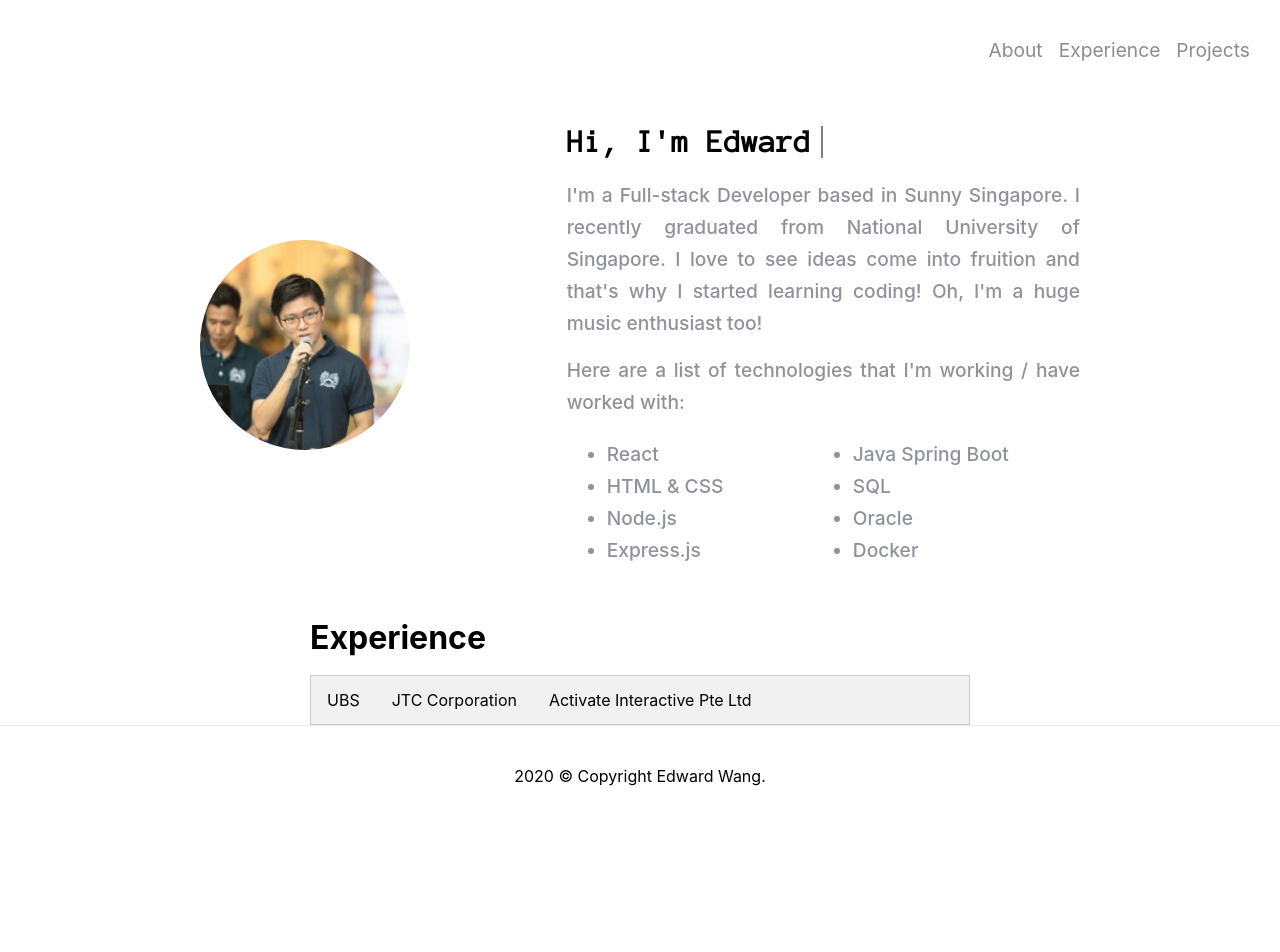
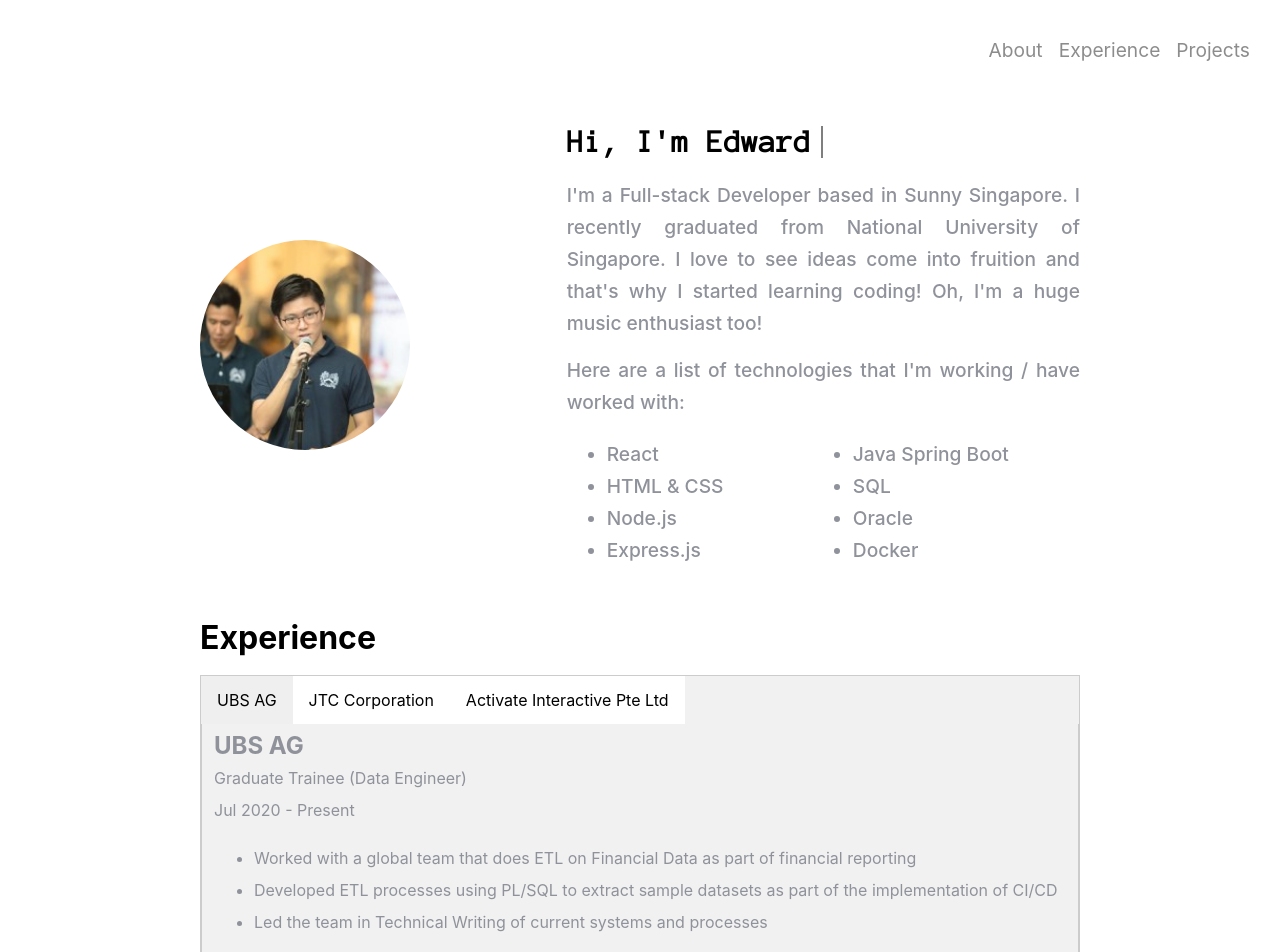
Before and after one commit to wardzxzxc/portfolio-front, a Next.js app: page / in a window 1280 px wide. Shown: the top 952 px of the page. Before the commit the page ends 825 px from the top, so only its background shows below. Built offline with nearby package versions, Linux system fonts and the light colour scheme.

Commit message:
added tab content for experience

```diff
--- a/components/Experience.js
+++ b/components/Experience.js
@@ -5,7 +5,7 @@ import Tabs from "./Tabs";
 export const Experience = (props) => {
   return (
     <MainContainer container>
-      <Grid item md={9}>
+      <Grid item md={10} lg={12}>
         <h1>Experience</h1>
         <Tabs {...props} />
       </Grid>
--- a/components/Introduction.js
+++ b/components/Introduction.js
@@ -78,7 +78,7 @@ const Greeting = styled.h1`
     align-self: center;
   }
 `;
-const Description = styled.p`
+const Description = styled.div`
   font-weight: 500;
   color: #8f929a;
   font-size: 1.2rem;
--- /dev/null
+++ b/components/TabContent.js
@@ -0,0 +1,50 @@
+import { faBorderNone } from "@fortawesome/free-solid-svg-icons";
+import { render } from "react-dom";
+import styled from "styled-components";
+
+export const TabContent = (props) => {
+  const { experience } = props;
+
+  var date;
+  if (experience.present) {
+    date = <Dates>{experience.startDate} - Present</Dates>;
+  } else {
+    date = (
+      <Dates>
+        {experience.startDate} - {experience.endDate}
+      </Dates>
+    );
+  }
+
+  return (
+    <MainContainer container>
+      <CompanyName> {experience.company}</CompanyName>
+      <Experience>{experience.role}</Experience>
+      {date}
+      <ul>
+        <li>{experience.firstDescription}</li>
+        <li>{experience.secondDescription}</li>
+        <li>{experience.thirdDescription}</li>
+      </ul>
+    </MainContainer>
+  );
+};
+
+const Dates = styled.p`
+  margin: 0;
+`;
+
+const Experience = styled.p`
+  margin: 0;
+`;
+
+const CompanyName = styled.h2`
+  margin: 0;
+`;
+
+const MainContainer = styled.div`
+  padding: 6px 12px;
+  border: 1px solid #ccc;
+  border-top: none;
+  color: #8f929a;
+`;
--- a/components/Tabs.js
+++ b/components/Tabs.js
@@ -1,56 +1,83 @@
-import { faBorderNone } from "@fortawesome/free-solid-svg-icons";
-import { render } from "react-dom";
 import styled from "styled-components";
+import { TabContent } from "./TabContent";
 
 export const Tabs = (props) => {
   const {
-    toggleUbs,
-    ubsState,
-    toggleJtc,
-    jtcState,
-    toggleActivate,
-    activateState,
+    currentActiveTab,
+    setUbsActive,
+    setJtcActive,
+    setActivateActive,
   } = props;
 
-  const displayUbs = async () => {
-    console.log(ubsState);
-    if (ubsState) {
-      toggleUbs();
-      return <TabContent id="UBS">Work at UBS</TabContent>;
-    } else {
-      toggleUbs();
-      return null;
-    }
+  const ubsExperience = {
+    company: "UBS AG",
+    startDate: "Jul 2020",
+    endDate: null,
+    present: true,
+    role: "Graduate Trainee (Data Engineer)",
+    department: "Finance IT, Group Technology",
+    firstDescription:
+      "Worked with a global team that does ETL on Financial Data as part of financial reporting",
+    secondDescription:
+      "Developed ETL processes using PL/SQL to extract sample datasets as part of the implementation of CI/CD",
+    thirdDescription:
+      "Led the team in Technical Writing of current systems and processes",
   };
 
-  const displayJtc = async () => {
-    if (jtcState) {
-      toggleJtc();
-      return <TabContent id="UBS">Work at UBS</TabContent>;
-    } else {
-      toggleJtc();
-      return null;
-    }
+  const jtcExperience = {
+    company: "JTC Corporation",
+    startDate: "Jan 2019",
+    endDate: "Jun 2019",
+    present: false,
+    role: "App Developer Intern",
+    department: "Estate App",
+    firstDescription:
+      "Built a full-stack mobile app that provides users with a platform to report cyber incidents, using Ionic, Express.js and MongoDb, which aims to cut down duration needed to file a report",
+    secondDescription:
+      "Developed different sets of REST APIs for client tier to consume using Express.js",
+    thirdDescription:
+      "Designed software architecture using microservices architecture and deployed it with Docker and Microsoft Azure",
   };
 
-  const displayActivate = async () => {
-    if (activateState) {
-      toggleActivate();
-      return <TabContent id="UBS">Work at UBS</TabContent>;
-    } else {
-      toggleActivate();
-      return null;
-    }
+  const activateExperience = {
+    company: "Activate Interactive Pte Ltd",
+    startDate: "May 2018",
+    endDate: "Jul 2018",
+    present: false,
+    role: "App Developer Intern",
+    department: null,
+    firstDescription:
+      "Created visual mock-ups of websites based on UI/UX designs using HTML, CSS, and Bootstrap, in order to test feasibility of designs",
+    secondDescription:
+      "Developed responsive and interactive mobile app components based on the UI/UX designs, with React Native and linked it with the REST APIs exposed",
+    thirdDescription:
+      "Worked in a team of 2 to implement biometric login and PDF generation using modules found in npm",
   };
+
+  var activeTabDisplay;
+  if (currentActiveTab == "UBS") {
+    activeTabDisplay = <TabContent experience={ubsExperience} />;
+  } else if (currentActiveTab == "JTC") {
+    activeTabDisplay = <TabContent experience={jtcExperience} />;
+  } else {
+    activeTabDisplay = <TabContent experience={activateExperience} />;
+  }
 
   return (
     <MainContainer container>
-      <TabButton onClick={toggleUbs}>UBS</TabButton>
-      <TabButton onClick={toggleJtc}>JTC Corporation</TabButton>
-      <TabButton onClick={toggleActivate}>
+      <TabButtonUbs currentActiveTab={currentActiveTab} onClick={setUbsActive}>
+        UBS AG
+      </TabButtonUbs>
+      <TabButtonJtc currentActiveTab={currentActiveTab} onClick={setJtcActive}>
+        JTC Corporation
+      </TabButtonJtc>
+      <TabButtonActivate
+        currentActiveTab={currentActiveTab}
+        onClick={setActivateActive}
+      >
         Activate Interactive Pte Ltd
-      </TabButton>
-      <displayUbs />
+      </TabButtonActivate>
+      {activeTabDisplay}
     </MainContainer>
   );
 };
@@ -62,21 +89,36 @@ const MainContainer = styled.div`
   text-align: justify;
 `;
 
-const TabButton = styled.button`
-  background-color: inherit;
+const TabButtonUbs = styled.button`
   border: none;
   outline: none;
   padding: 14px 16px;
   transition: 0.3s;
   font-size: 1rem;
   font-family: inherit;
+  background-color: ${(currentActiveTab) => console.log(currentActiveTab)};
 `;
 
-const TabContent = styled.div`
-  /* display: none; */
-  padding: 6px 12px;
-  border: 1px solid #ccc;
-  border-top: none;
+const TabButtonJtc = styled.button`
+  border: none;
+  outline: none;
+  padding: 14px 16px;
+  transition: 0.3s;
+  font-size: 1rem;
+  font-family: inherit;
+  background-color: ${(currentActiveTab) =>
+    currentActiveTab == "JTC" ? "grey" : "white"};
+`;
+
+const TabButtonActivate = styled.button`
+  border: none;
+  outline: none;
+  padding: 14px 16px;
+  transition: 0.3s;
+  font-size: 1rem;
+  font-family: inherit;
+  background-color: ${(currentActiveTab) =>
+    currentActiveTab == "Activate" ? "grey" : "white"};
 `;
 
 export default Tabs;
--- a/pages/index.js
+++ b/pages/index.js
@@ -9,9 +9,10 @@ import { Experience } from "../components/Experience";
 export default function Home() {
   const [dropdown, setDropdown] = useState(false);
   const [initialLoad, setInitialLoad] = useState(false);
-  const [ubsState, toggleUbs] = useState(false);
-  const [jtcState, toggleJtc] = useState(false);
-  const [activateState, toggleActivate] = useState(false);
+  const [currentActiveTab, setCurrentActiveTab] = useState("UBS");
+  const [ubsState, setUbsState] = useState(true);
+  const [jtcState, setJtcState] = useState(false);
+  const [activateState, setActivateState] = useState(false);
 
   useEffect(() => {
     setInitialLoad(true);
@@ -34,14 +35,10 @@ export default function Home() {
         />
         <Introduction />
         <Experience
-          ubsState={ubsState}
-          toggleUbs={() => {
-            toggleUbs(!ubsState);
-          }}
-          jtcState={jtcState}
-          toggleJtc={() => toggleJtc(!jtcState)}
-          activateState={activateState}
-          toggleActivate={() => toggleActivate(!activateState)}
+          currentActiveTab={currentActiveTab}
+          setUbsActive={() => setCurrentActiveTab("UBS")}
+          setJtcActive={() => setCurrentActiveTab("JTC")}
+          setActivateActive={() => setCurrentActiveTab("Activate")}
         />
       </Main>
 
```
